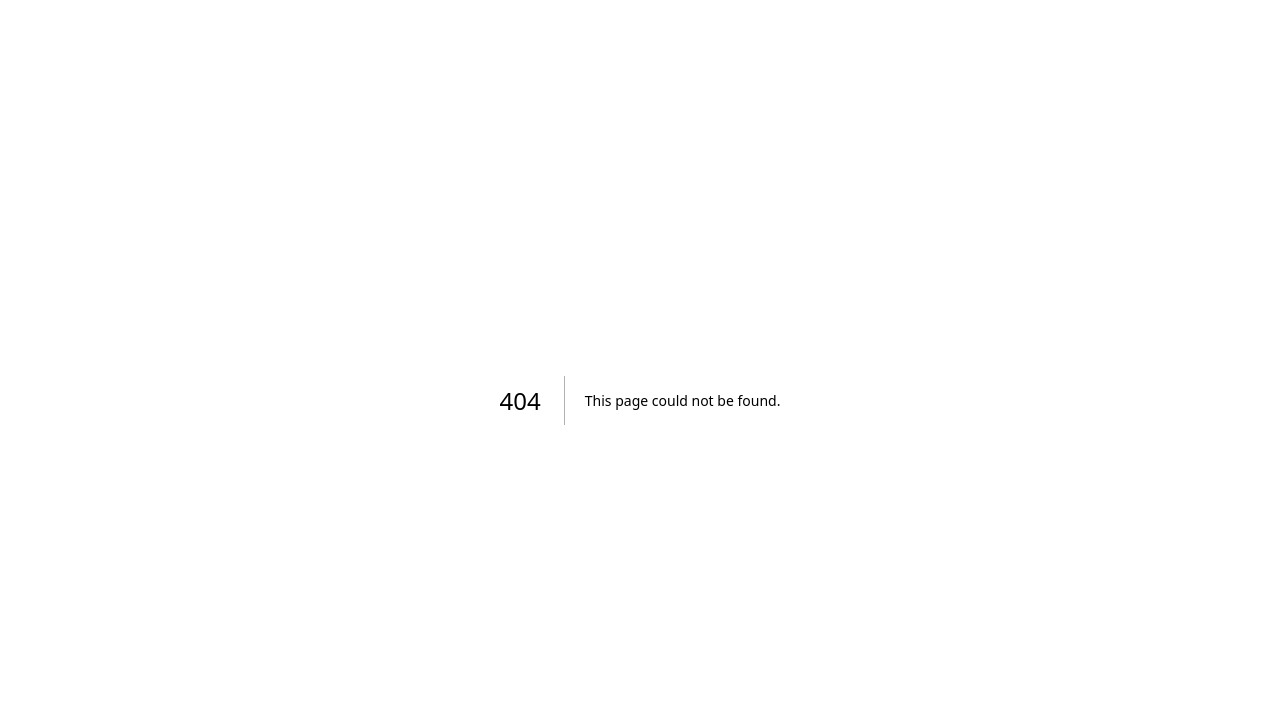
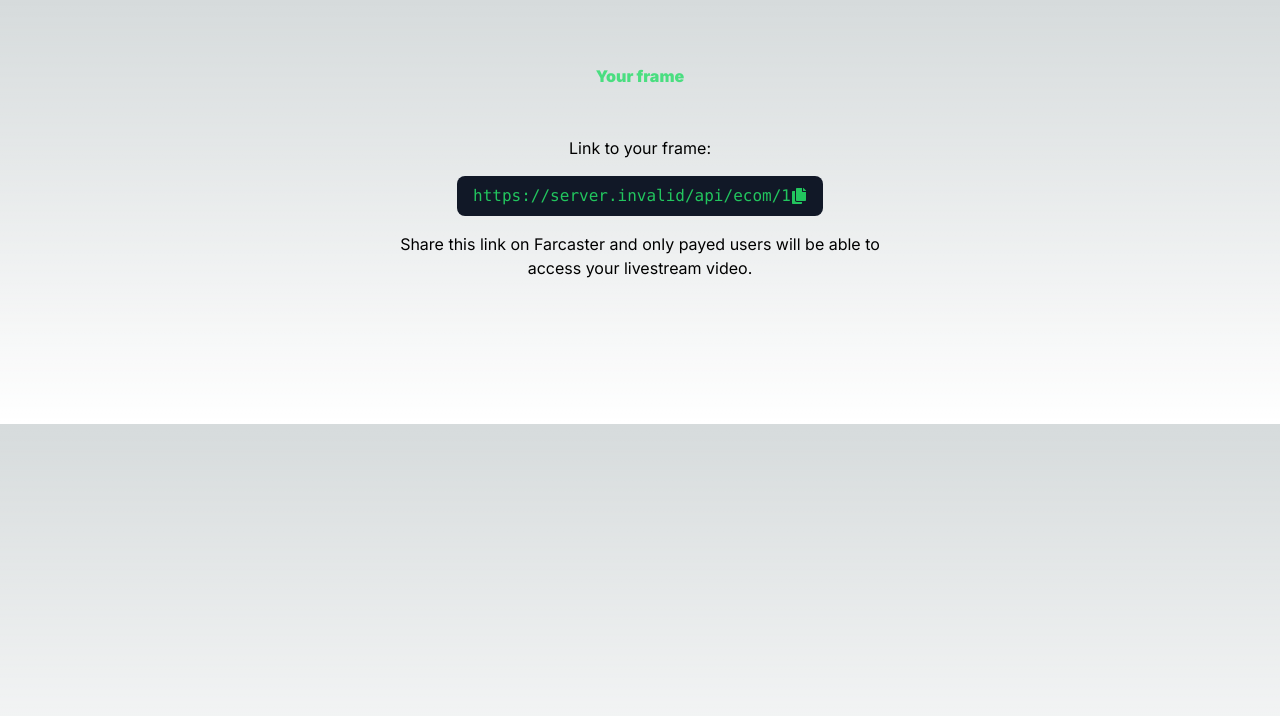
Before and after one commit to Nith567/frameEcom, a Next.js app: page /go/1 in a window 1280 px wide. Before the commit this address had no page. Shown: the top 716 px of the page. Built offline with nearby package versions, Linux system fonts and the light colour scheme; no server answers.

Commit message:
frame url

```diff
--- /dev/null
+++ b/app/go/[id]/page.tsx
@@ -0,0 +1,38 @@
+'use client'
+import { FaCopy } from 'react-icons/fa';
+
+export default function Home({ params }: { params: { id: string } }) {
+
+    const id = params.id
+    const copyToClipboard = async () => {
+      try {
+        const url = `${process.env.NEXT_PUBLIC_SITE_URL}/api/ecom/${id}`;
+            await navigator.clipboard.writeText(url);
+        alert('copied to clipboard!');
+      } catch (error) {
+        console.error('Failed to copy: ', error);
+        alert('Failed to copy content to clipboard');
+      }
+    }
+    return (
+      <main className="flex flex-col text-center p-8 lg:p-16 mb-20">
+        <div className="flex flex-col">
+          <p className="font-black text-green-400">Your frame</p>
+          <p className="mt-12 max-w-lg mx-auto">Link to your frame:</p>
+          <div className="px-4 py-2 mt-4 w-full lg:w-max mx-auto bg-gray-900 rounded-lg">
+            <p className="font-mono text-green-500 break-all flex whitespace-pre-wrap">
+              {process.env.NEXT_PUBLIC_SITE_URL}/api/ecom/{id}
+              <button onClick={copyToClipboard}>
+               <FaCopy />
+             </button>
+            </p>
+
+          </div>
+          <p className="mt-4 max-w-lg mx-auto">
+            Share this link on Farcaster and only payed users will be
+            able to access your livestream video.
+          </p>
+        </div>
+      </main>
+    )
+  }
```
